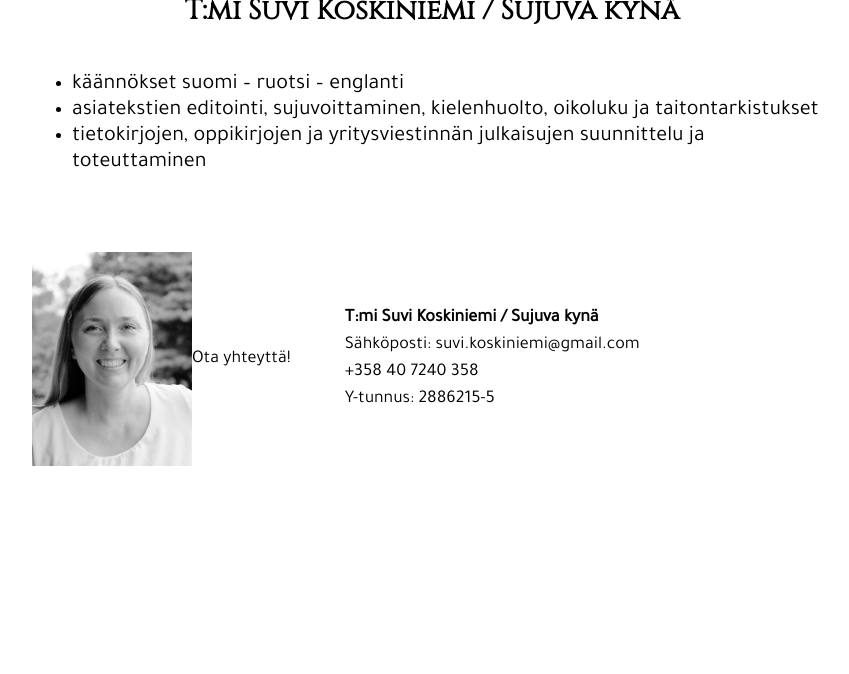
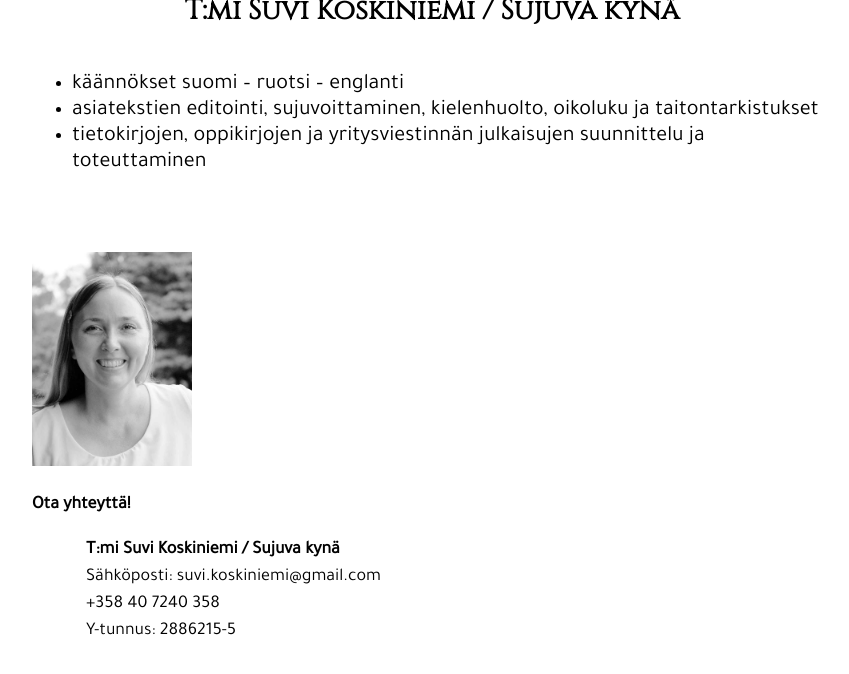
Before and after one commit to sujuvakyna/sujuvakyna.github.io, a Jekyll site: the page built from index.md, in a window 1280 px wide. Shown: the top 674 px of the page, without its empty margins (208-1057 px from the left). Built offline with Jekyll 4.4.1, drawn with Linux system fonts in a browser that asks for light colours; some web fonts are replaced; our own code applies the rules of GitHub Pages for plain Markdown files.

Commit message:
Update main.scss

```diff
--- a/assets/main.scss
+++ b/assets/main.scss
@@ -65,11 +65,14 @@ hr:before {
 address {
     margin: 0;
     padding: 3em 0;
-    display: flex;
-    flex-direction: row;
-    align-items: center;
+    display: block;
+    overflow: hidden;
     font-style: normal;
     font-size: 18px;
+
+    p {
+        font-weight: bold;
+    }
 
     img {
         width: 20%;
```
